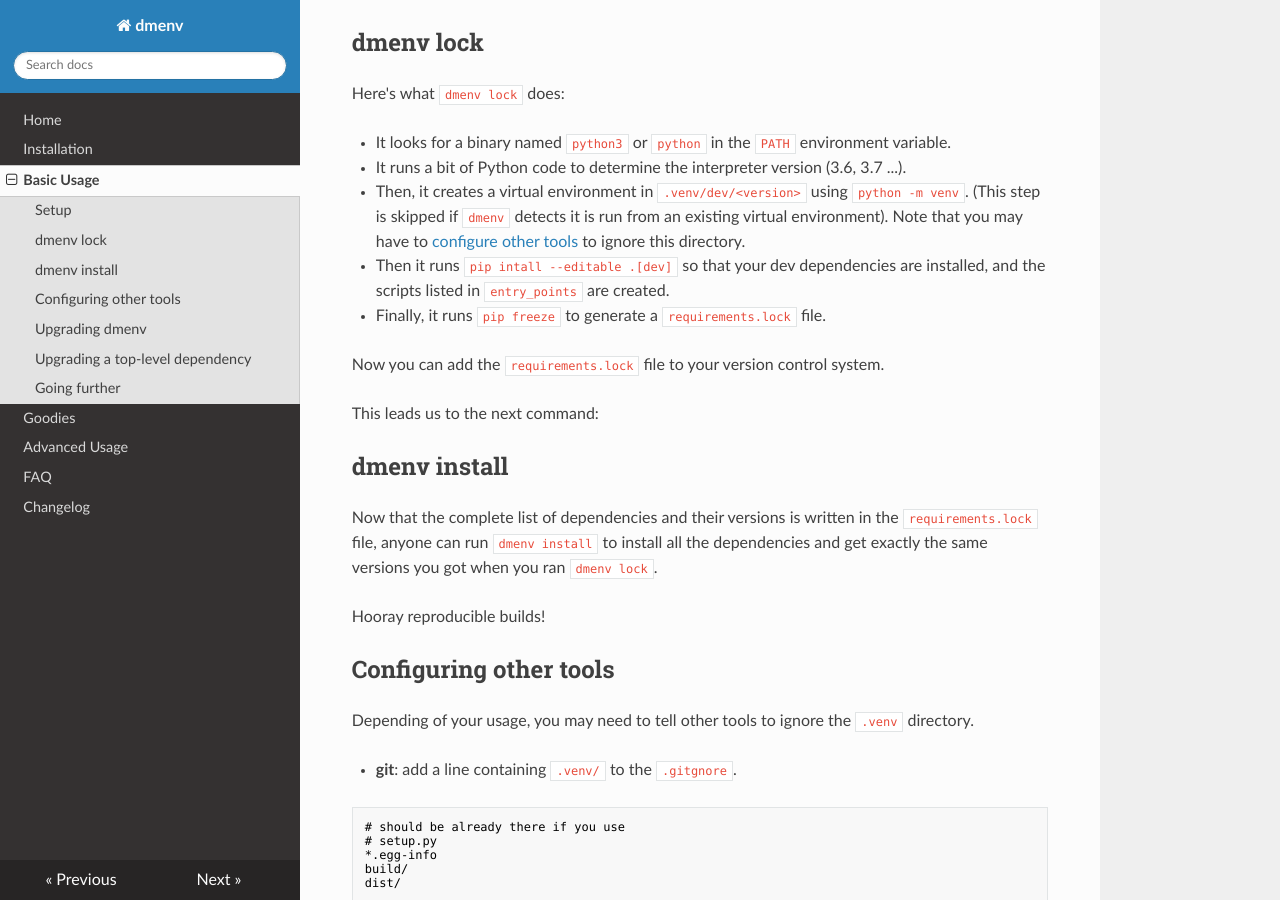
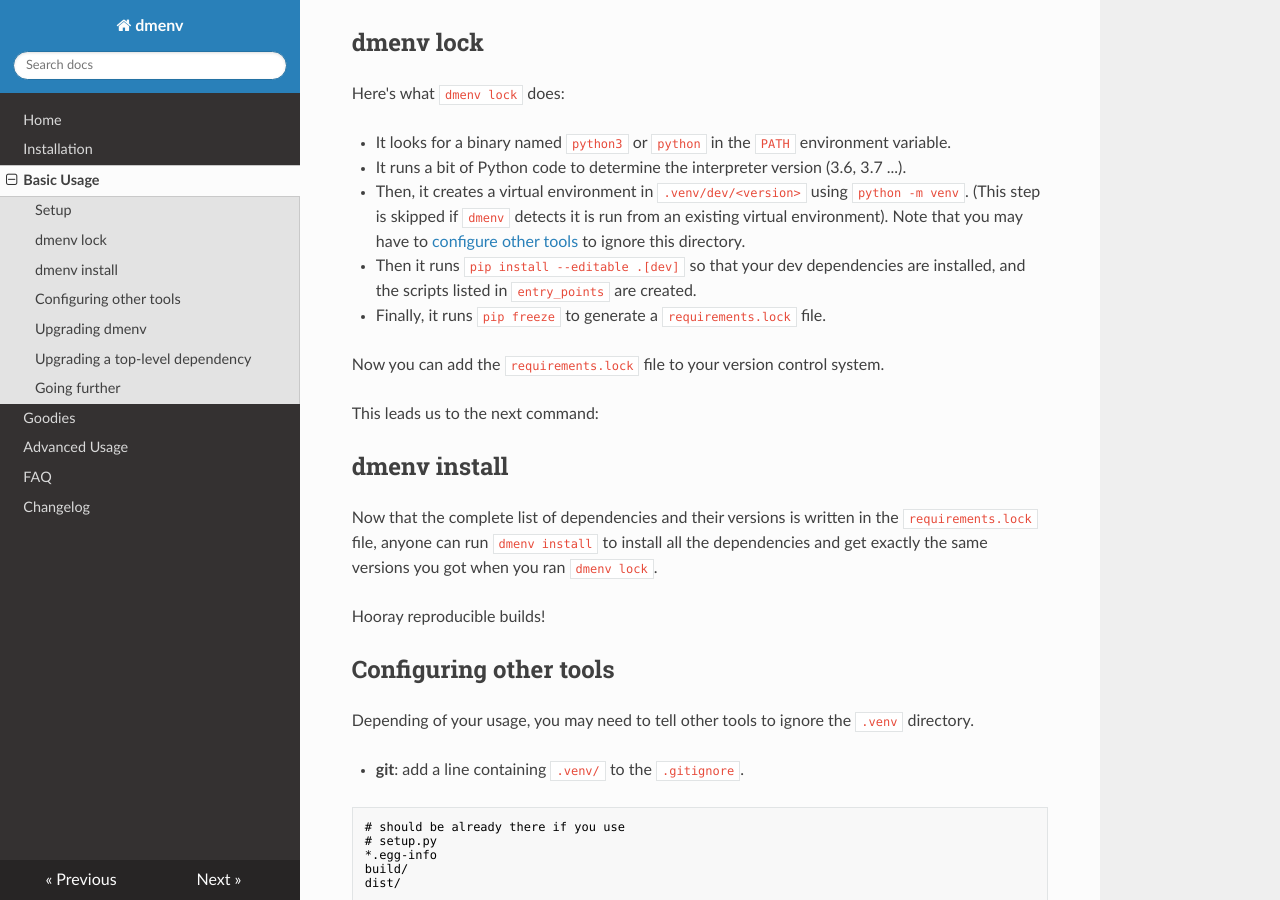
Before and after one commit to dmerejkowsky/dmenv, an MkDocs documentation site: the page built from docs/contents/basic_usage.md, in a window 1280 px wide and 900 px high, scrolled down 558 px. Built offline with MkDocs 1.6.1, drawn with Linux system fonts in a browser that asks for light colours; nearby versions of some CDN libraries.

Commit message:
Fix typos in doc

````diff
--- a/docs/contents/basic_usage.md
+++ b/docs/contents/basic_usage.md
@@ -27,7 +27,7 @@ Here's what `dmenv lock` does:
   Note that you may have to [configure other tools](./advanced_usage.md#configuring-other-tools) to ignore this directory.
 
 
-* Then it runs `pip intall --editable .[dev]` so that your dev dependencies are
+* Then it runs `pip install --editable .[dev]` so that your dev dependencies are
   installed, and the scripts listed in `entry_points` are created.
 
 * Finally, it runs `pip freeze` to generate a `requirements.lock` file.
@@ -50,7 +50,7 @@ Hooray reproducible builds!
 
 Depending of your usage, you may need to tell other tools to ignore the `.venv` directory.
 
-* **git**: add a line containing `.venv/` to the `.gitgnore`.
+* **git**: add a line containing `.venv/` to the `.gitignore`.
 
 ```text
 # should be already there if you use
````
